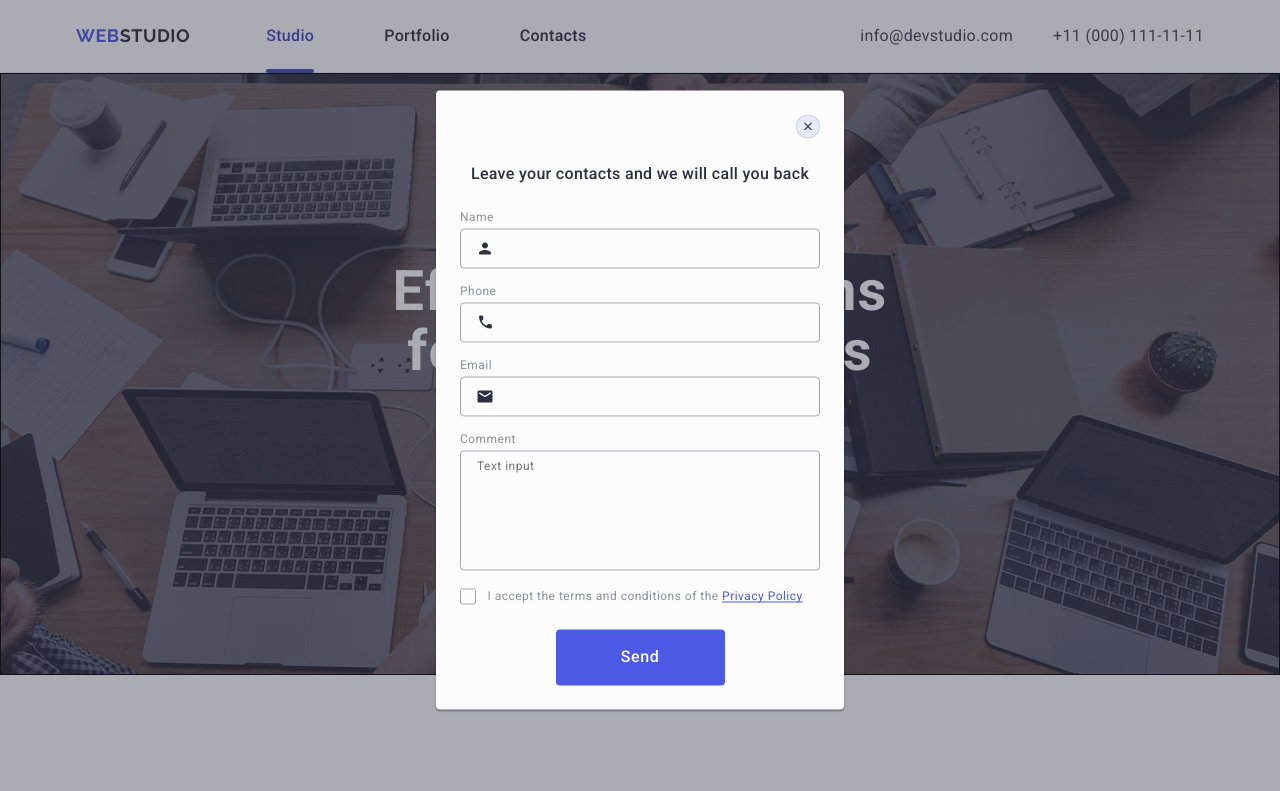
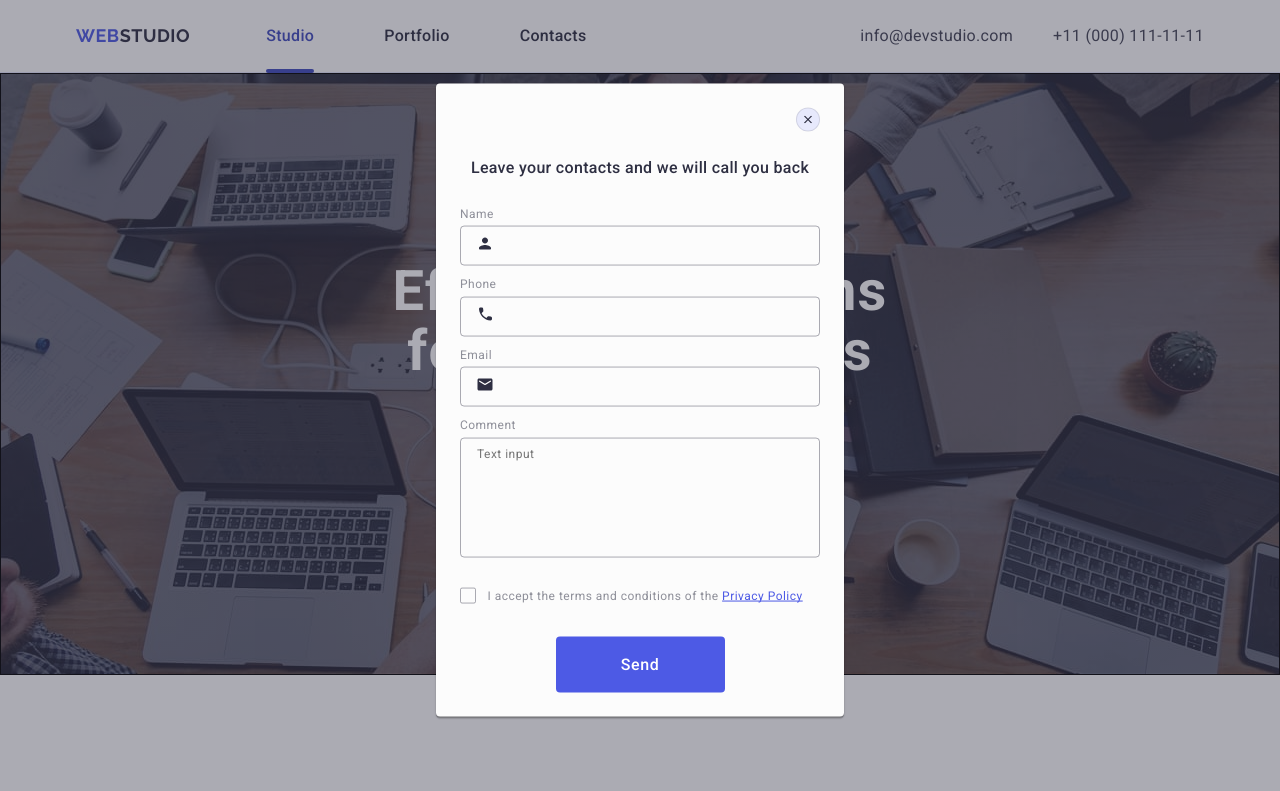
Before and after one commit to YuriyStepanishin/goit-markup-hw-05, a plain HTML site: page index.html in a window 1280 px wide. Both pictures are taken after a click on the button "Order Service". Shown: the top 791 px of the page. Drawn offline with nearby package versions, Linux system fonts and the light colour scheme.

Commit message:
Chinese pioneer

```diff
--- a/css/styles.css
+++ b/css/styles.css
@@ -615,13 +615,12 @@ button {
   fill: #fff;
 }
 .modal-container {
-  padding: 72px 24px 24px 24px;
-}
-.modal-forms {
   display: flex;
   flex-direction: column;
-  margin-top: 8px;
+  padding: 72px 24px 24px 24px;
+  gap: 8px;
 }
+
 .modal-title {
   font-weight: 500;
   line-height: 1.5;
@@ -632,14 +631,13 @@ button {
 }
 
 .modal-forms-item-label {
-  margin-top: 8px;
-  margin-bottom: 4px;
   font-size: 12px;
   line-height: 1.17;
   letter-spacing: 0.04em;
   color: #8e8f99;
 }
 .modal-forms-item {
+  margin-top: 4px;
   border: 1px solid rgba(46, 47, 66, 0.4);
   border-radius: 4px;
   padding: 8px 38px 8px;
--- a/index.html
+++ b/index.html
@@ -613,7 +613,6 @@
           </p>
 
           <form>
-            <div class="modal-forms">
               <label class="modal-forms-item-label" for="user-name">Name</label>
               <div class="modal-forms-image">
                 <input
@@ -626,8 +625,9 @@
                   <use href="./images/icons.svg#icon-person"></use>
                 </svg>
               </div>
-            </div>
-            <div class="modal-forms">
+            </form>
+
+             <form>
               <label class="modal-forms-item-label" for="user-phone"
                 >Phone</label
               >
@@ -642,8 +642,8 @@
                   <use href="./images/icons.svg#icon-phone"></use>
                 </svg>
               </div>
-            </div>
-            <div class="modal-forms">
+            </form>
+            <form>
               <label class="modal-forms-item-label" for="user-mail"
                 >Email</label
               >
@@ -658,8 +658,9 @@
                   <use href="./images/icons.svg#icon-email"></use>
                 </svg>
               </div>
-            </div>
-            <div class="modal-forms">
+
+            </form>
+            <form>
               <label class="modal-forms-item-label" for="user-comment"
                 >Comment</label
               >
@@ -669,8 +670,9 @@
                 id="user-comment"
                 placeholder="Text input"
               ></textarea>
-            </div>
+            </form>
 
+                <form>
             <div class="modal-forms-checkbox">
               <input
                 type="checkbox"
@@ -690,18 +692,14 @@
                 <a class="modal-checkbox-text-part" href="">Privacy Policy</a>
               </label>
             </div>
+            </form>
 
             <button class="modal-checkbox-btn" type="submit">Send</button>
-          </form>
+
         </div>
       </div>
     </div>
-    <div class="backdrop" data-modal>
-      <div class="modal">
-        <button class="modal-close-btn" type="button" data-modal-close>
-          close
-        </button>
-      </div>
+
     </div>
 
     <script src="./js/modal.js"></script>
```
